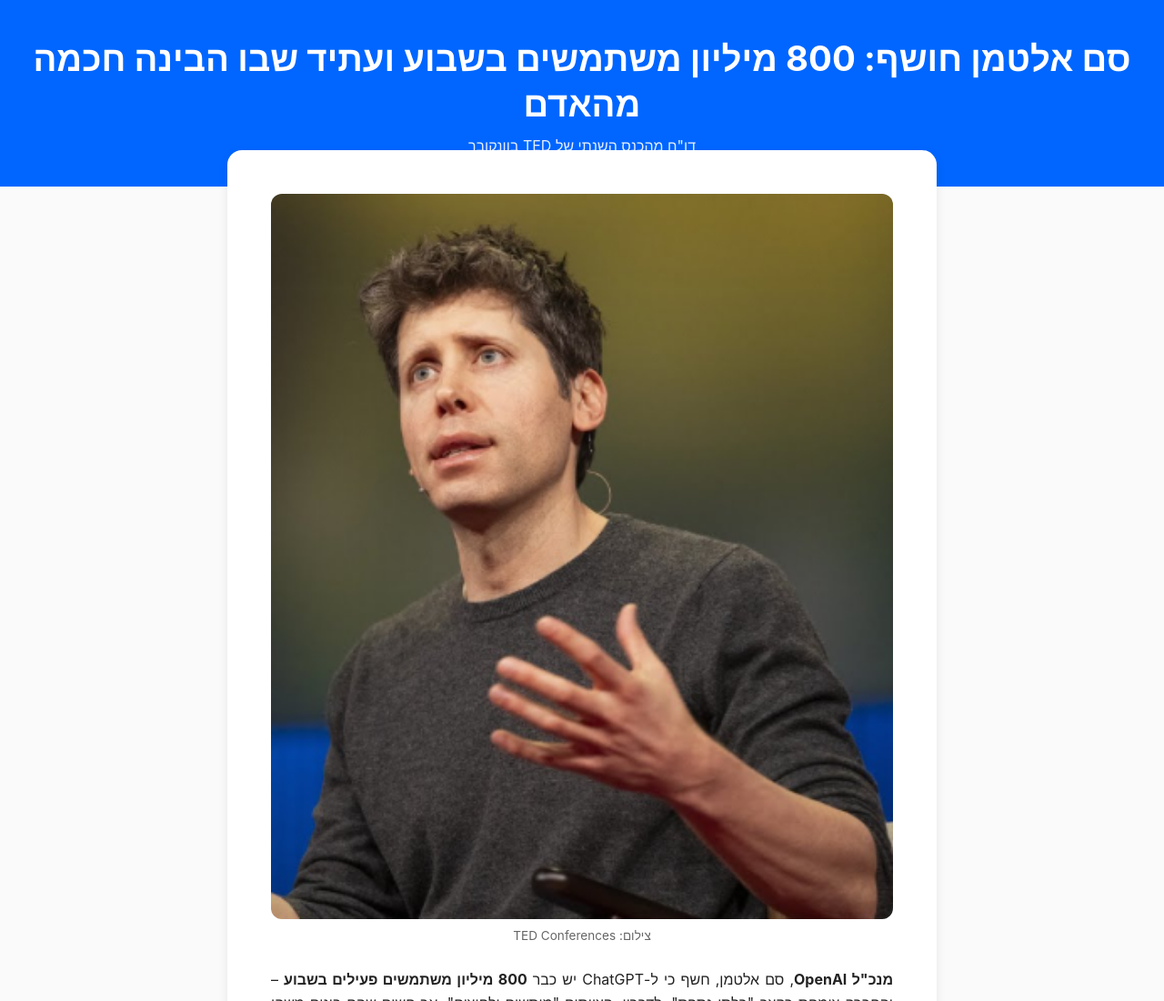
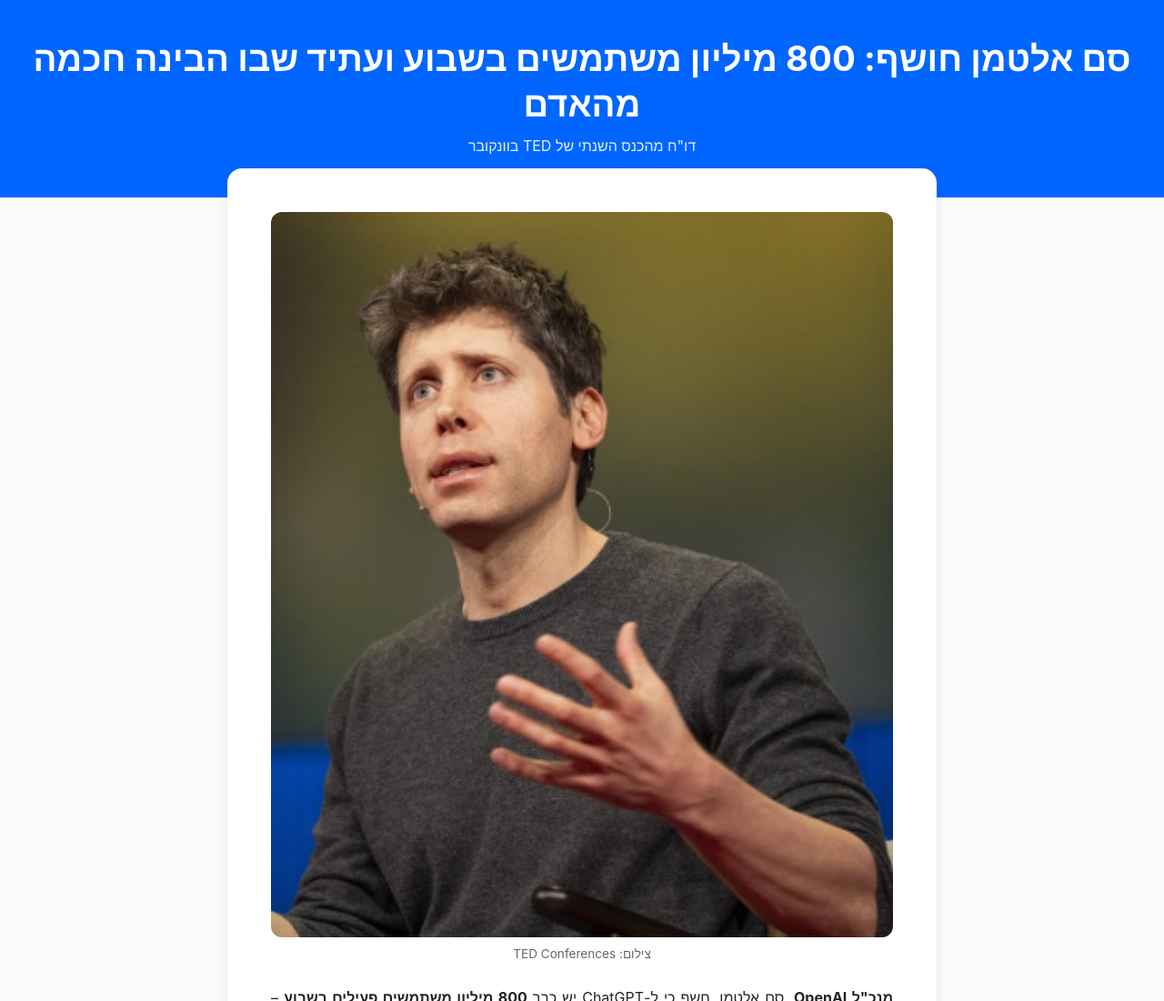
Before and after one commit to maayan012/blog-sam-altman-post, a plain HTML site: page index.html in a window 1280 px wide. Shown: the top 1100 px of the page at 91% size. Drawn offline with Linux system fonts and the light colour scheme.

Commit message:
Update index.html

```diff
--- a/index.html
+++ b/index.html
@@ -30,7 +30,7 @@
     header {
       background: var(--accent);
       color: #fff;
-      padding: 2.5rem 1rem 2rem;
+      padding: 2.5rem 1rem 2.75rem; /* add more bottom padding so subtitle never hides */
       text-align: center;
     }
 
@@ -49,7 +49,7 @@
     /* --- Main content container --- */
     .container {
       max-width: var(--max-width);
-      margin: -2.5rem auto 2rem; /* pull up over header curve */
+      margin: -1rem auto 2rem; /* was -2.5rem; reduced so image won't cover subtitle */
       background: #fff;
       border-radius: 16px;
       box-shadow: 0 4px 12px rgba(0, 0, 0, 0.08);
@@ -92,6 +92,7 @@
     @media (min-width: 760px) {
       .container {
         padding: 3rem;
+        margin-top: -2rem; /* slightly deeper pull-up on large screens where title bar is taller */
       }
     }
   </style>
```
